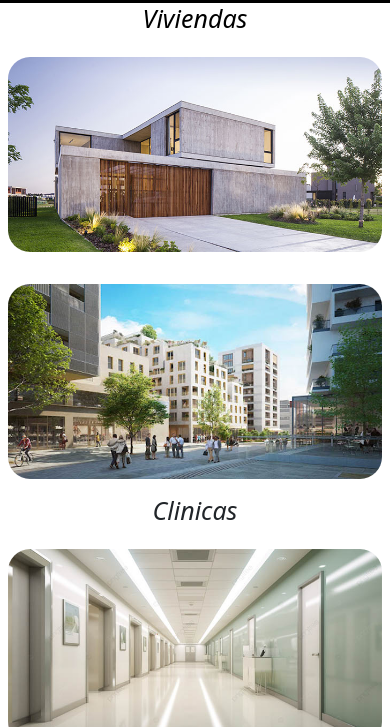
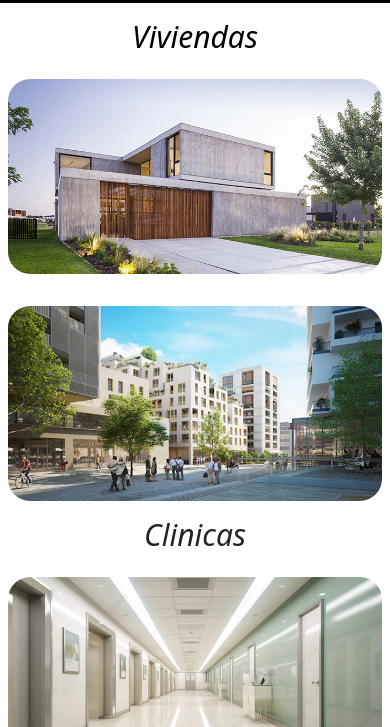
Before and after one commit to DiegoMorcillo/RepoLicenWebEntrega2, a website: page Paginas/Proyectos.html in a window 390 px wide. Shown: the part 117-844 px from the top of the page. Drawn offline with nearby package versions, Linux system fonts and the light colour scheme.

Commit message:
act fontsize

```diff
--- a/Estilos/estilos.css
+++ b/Estilos/estilos.css
@@ -23,14 +23,13 @@ h3 {
 
 @media (max-width: 656px) {
     h1 {
-        font-size: 25px;
+        font-size: 30px;
             }
     h2 {
-        font-size: 25px;
+        font-size: 30px;
+    }
     }
 
-    }
-}
 
 
 /* Estilos de texto para varias paginas*/
--- a/Paginas/Proyectos.html
+++ b/Paginas/Proyectos.html
@@ -51,7 +51,7 @@
 
     <main>
         <section class="row justify-content-center align-items-center">
-            <h1 class="text-center">Viviendas</h1>
+            <h1 class="text-center mt-3">Viviendas</h1>
             <div class="col-lg-6 mt-2 mb-2">
                 <img src="../Imagenes/Vivienda UF.jpg" class="imagenes" alt="Imagen de una vivienda UF">
             </div>
```
